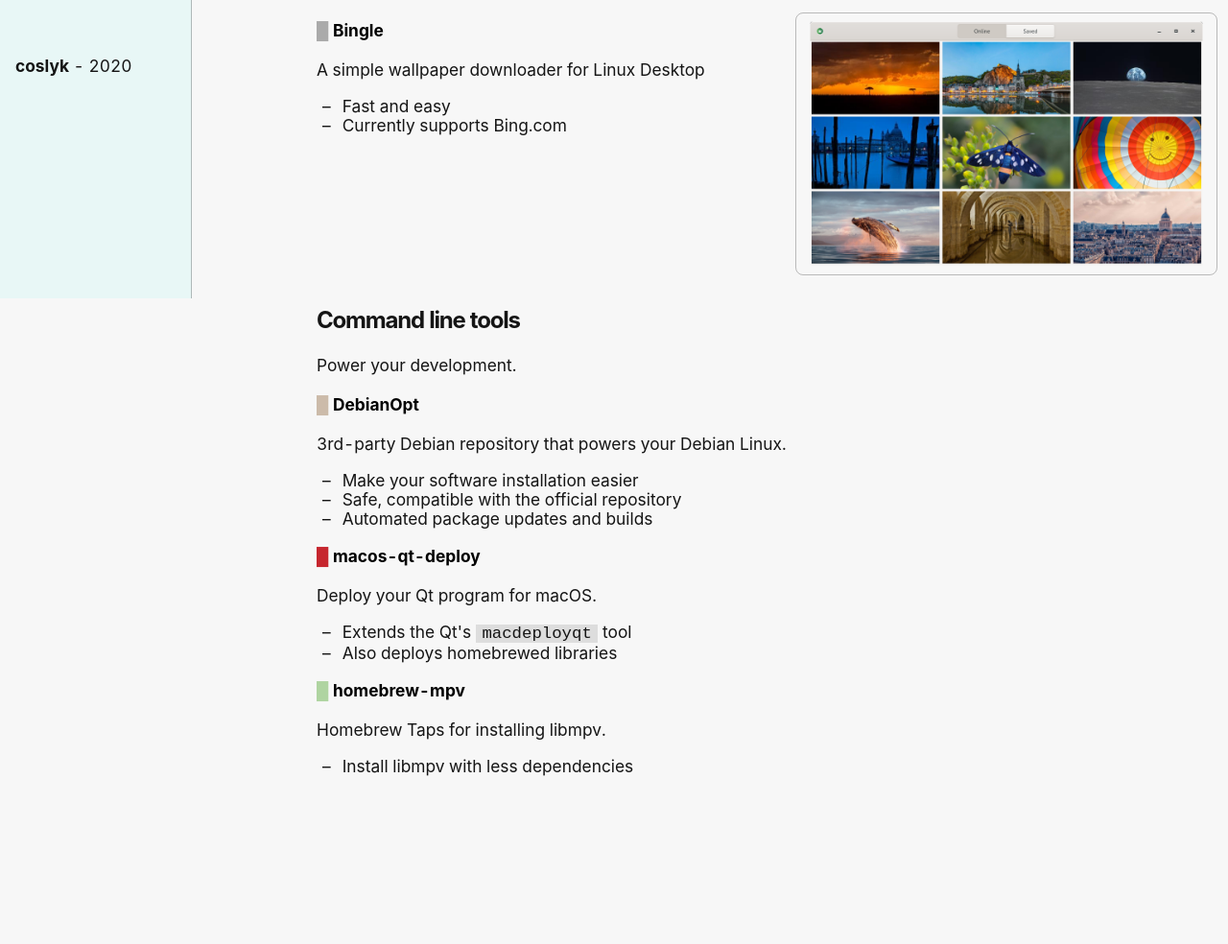
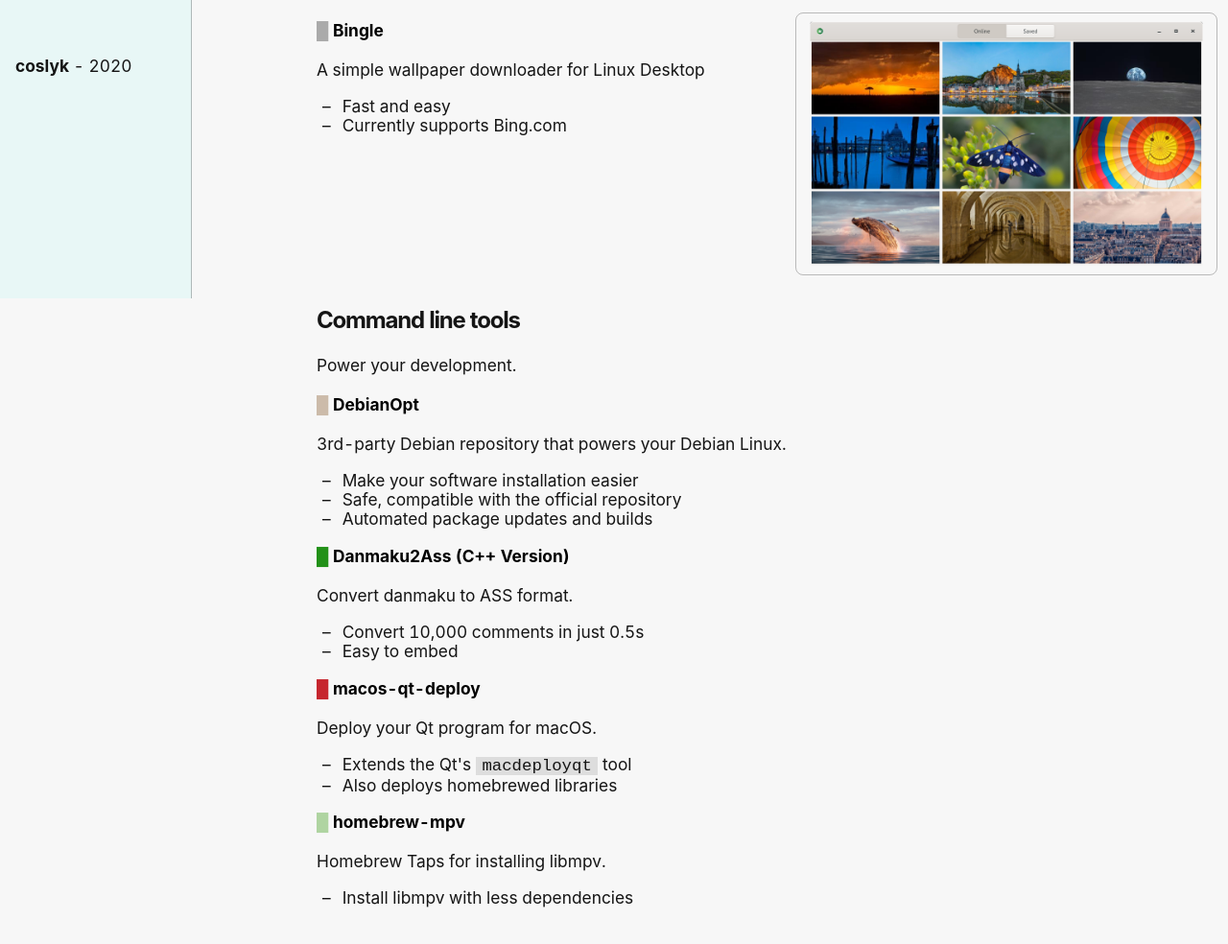
Before and after one commit to coslyk/coslyk.github.io, a plain HTML site: page projects.html in a window 1280 px wide. Shown: the part 489-1473 px from the top of the page at 96% size. Before the commit the page ends 1348 px from the top, so only its background shows below. Drawn offline with Linux system fonts and the light colour scheme.

Commit message:
Update project pages

```diff
--- a/projects.html
+++ b/projects.html
@@ -84,6 +84,12 @@
      <li>Safe, compatible with the official repository</li>
      <li>Automated package updates and builds</li>
     </ul>
+    <p><span class="id-square" style="color:#229118;">█</span> <b><a href="https://github.com/coslyk/danmaku2ass_cpp">Danmaku2Ass (C++ Version)</a></b></p>
+    <p>Convert danmaku to ASS format.</p>
+    <ul>
+     <li>Convert 10,000 comments in just 0.5s</li>
+     <li>Easy to embed</li>
+    </ul>
     <p><span class="id-square" style="color:#c6262e;">█</span> <b><a href="https://github.com/coslyk/macos-qt-deploy">macos-qt-deploy</a></b></p>
     <p>Deploy your Qt program for macOS.</p>
     <ul>
```
Also changed, not shown: moonplayer.html (+1 -1 lines).
